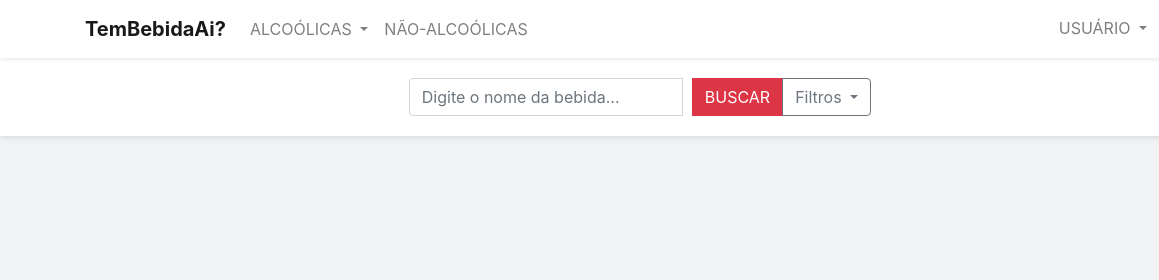
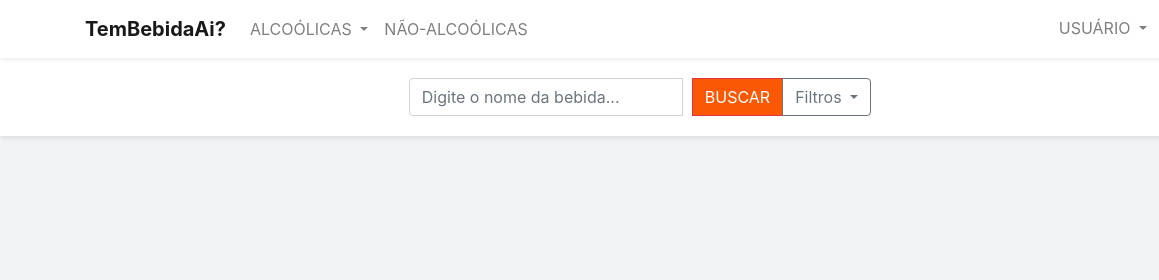
Before and after one commit to luizzmariz/TemBebidaAi, a website: page home_page.html in a window 1280 px wide. Shown: the top 280 px of the page, 0-1159 px from the left. Drawn offline with nearby package versions, Linux system fonts and the light colour scheme.

Commit message:
estilização botão buscar

```diff
--- a/home_page.html
+++ b/home_page.html
@@ -92,7 +92,7 @@
             placeholder="Digite o nome da bebida..."
           />
           <div class="input-group-append">
-            <button class="btn btn-danger" type="button" onclick="buscar()">
+            <button id="buscar" class="btn btn-danger" type="button" onclick="buscar()">
               BUSCAR
             </button>
             <button
--- a/styles/home_page.css
+++ b/styles/home_page.css
@@ -106,3 +106,7 @@ body {
   transform: scale(1.02);
   transition: transform 0.2s ease;
 }
+
+#buscar{
+  background-color: #fa5805;
+}
```
